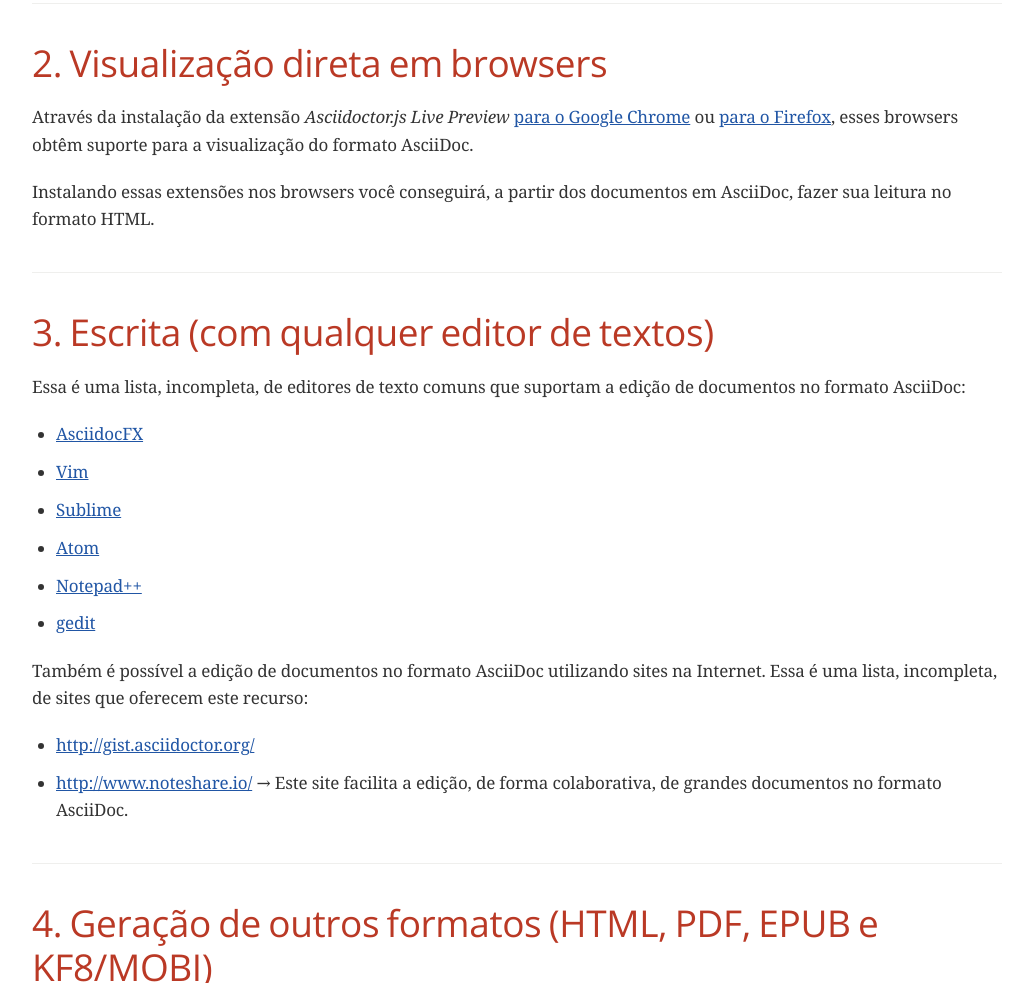
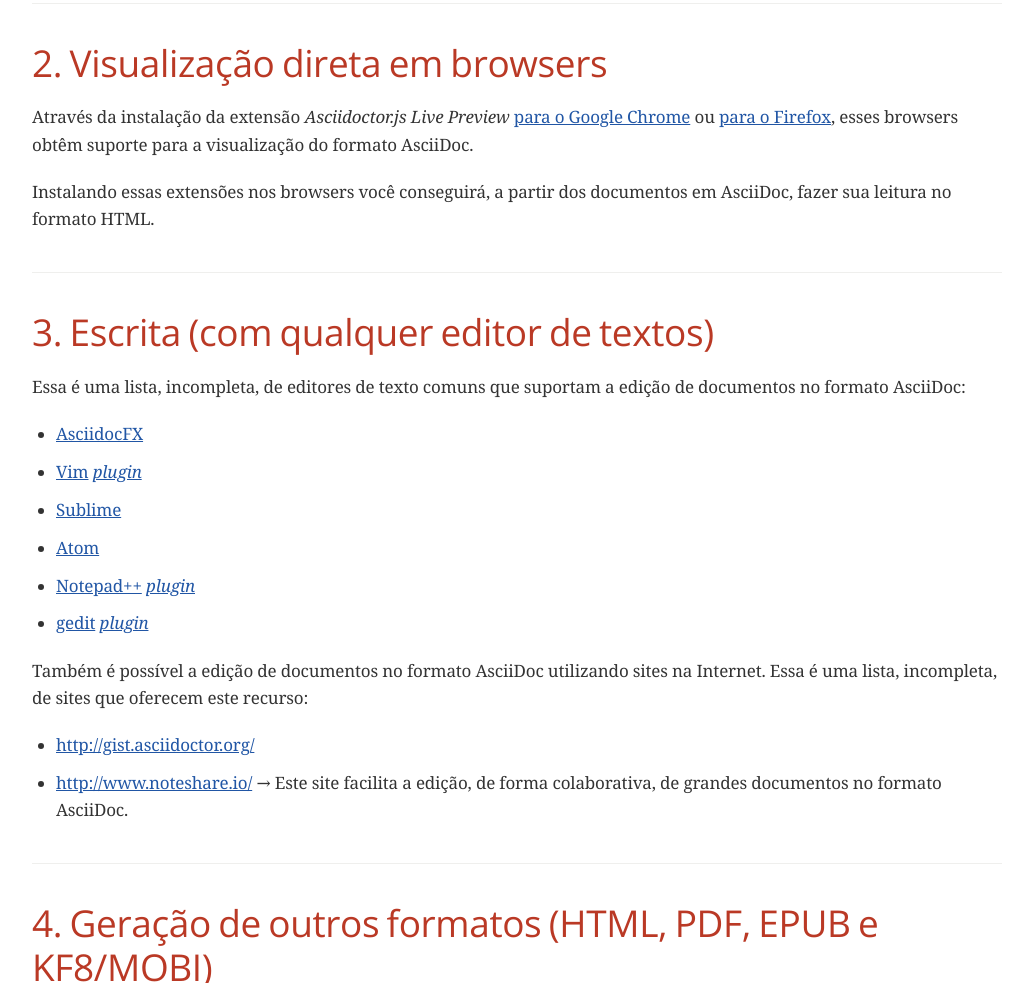
Before and after one commit to paulojeronimo/asciidoc-e-asciidoctor, a plain HTML site: page index.html in a window 1280 px wide. Shown: the part 1817-2800 px from the top of the page, without its empty margins (123-1156 px from the left). Drawn offline with nearby package versions, Linux system fonts and the light colour scheme; a web font is replaced by a local one.

Commit message:
Publicação em 17/06/2016 às 17:17:42

```diff
--- a/index.html
+++ b/index.html
@@ -425,7 +425,7 @@
 <div class="details">
 <span id="author" class="author">Paulo Jerônimo</span><br>
 <span id="email" class="email"><a href="mailto:paulojeronimo@gmail.com">paulojeronimo@gmail.com</a></span><br>
-<span id="revdate">2016-06-16 16:33:24 BRT</span>
+<span id="revdate">2016-06-17 17:17:42 BRT</span>
 </div>
 </div>
 <div id="content">
@@ -536,7 +536,7 @@
 <p><a href="http://asciidocfx.com">AsciidocFX</a></p>
 </li>
 <li>
-<p><a href="http://www.vim.org">Vim</a></p>
+<p><a href="http://www.vim.org">Vim</a> <em><a href="https://github.com/asciidoc/vim-asciidoc">plugin</a></em></p>
 </li>
 <li>
 <p><a href="https://www.sublimetext.com">Sublime</a></p>
@@ -545,10 +545,10 @@
 <p><a href="https://atom.io">Atom</a></p>
 </li>
 <li>
-<p><a href="https://notepad-plus-plus.org">Notepad++</a></p>
+<p><a href="https://notepad-plus-plus.org">Notepad++</a> <em><a href="https://github.com/edusantana/asciidoc-highlight">plugin</a></em></p>
 </li>
 <li>
-<p><a href="https://wiki.gnome.org/Apps/Gedit">gedit</a></p>
+<p><a href="https://wiki.gnome.org/Apps/Gedit">gedit</a> <em><a href="https://github.com/edusantana/asciidoc-highlight">plugin</a></em></p>
 </li>
 </ul>
 </div>
@@ -745,7 +745,7 @@
 </div>
 <div id="footer">
 <div id="footer-text">
-Last updated 2016-06-15 19:33:45 BRT
+Last updated 2016-06-17 17:16:02 BRT
 </div>
 </div>
 </body>
```
Also changed, not shown: 1 other file.
